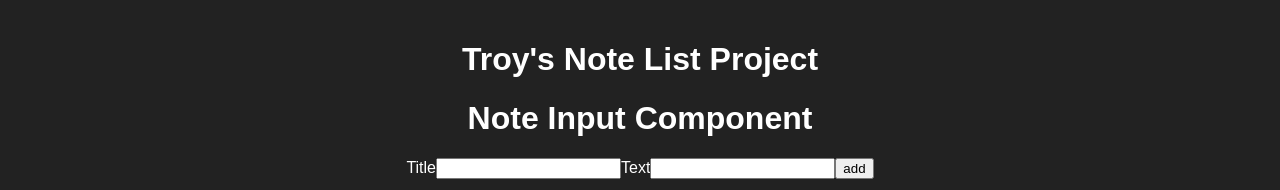
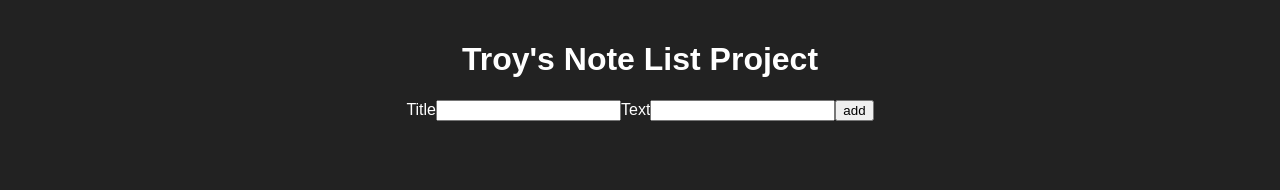
Before and after one commit to tdwilliams7/note-mate, a React (Create React App) app in the folder frontend/: page / in a window 1280 px wide. Shown: the top 190 px of the page. Built offline with nearby package versions, Linux system fonts and the light colour scheme; no server answers.

Commit message:
remove Input component label

```diff
--- a/frontend/src/components/NoteInput/NoteInput.js
+++ b/frontend/src/components/NoteInput/NoteInput.js
@@ -27,7 +27,6 @@ class NoteInput extends Component {
   render() {
     return (
       <div>
-        <h1>Note Input Component</h1>
         <form onSubmit={this.submitHandler}>
           <label htmlFor="title">Title</label>
           <input onChange={this.inputChangeHandler} name="title" id="title" />
```
